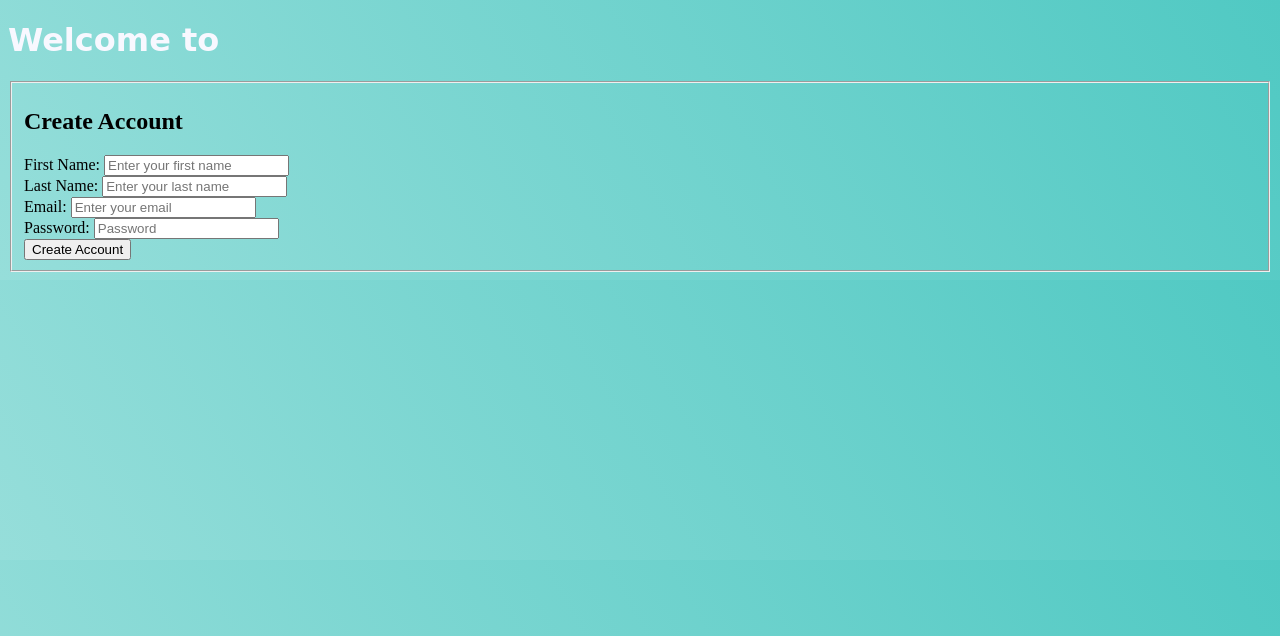
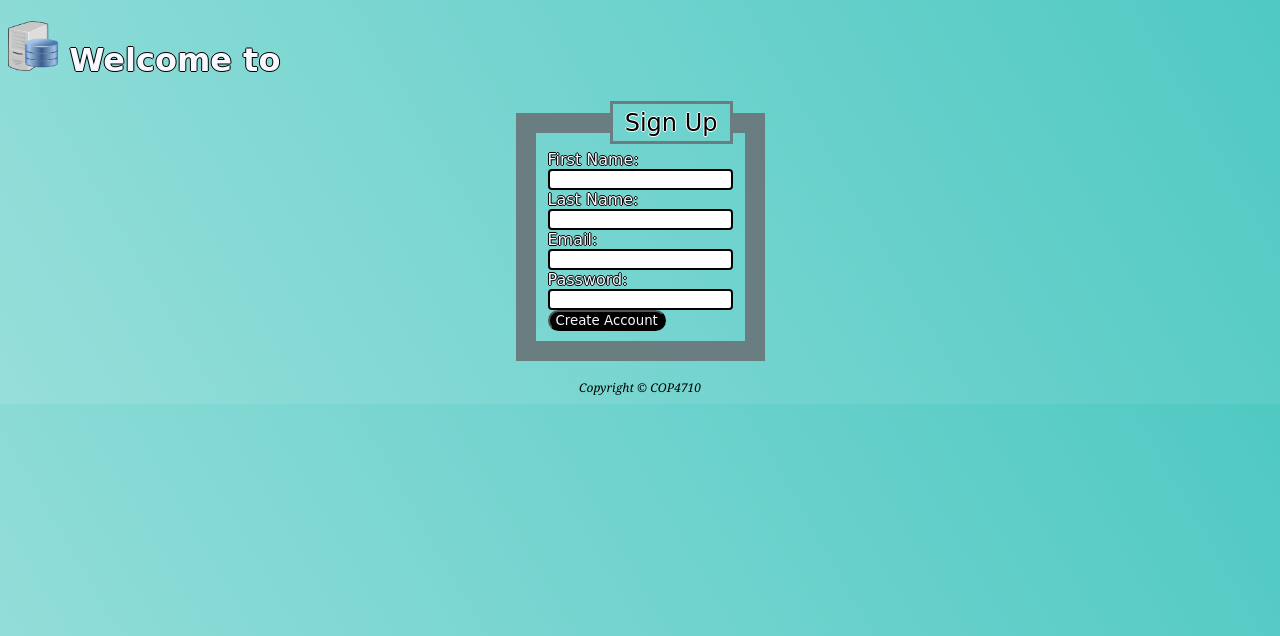
Before and after one commit to bru0407/survey, a PHP site: page /CreateAccount.html in a window 1280 px wide. Shown: the top 636 px of the page. Run offline with PHP 8.4, Linux system fonts and the light colour scheme.

Commit message:
Add files via upload

```diff
--- a/CreateAccount.html
+++ b/CreateAccount.html
@@ -1,29 +1,25 @@
 <!DOCTYPE html>
 <html lang="en">
 <head>
-<meta charset="UTF-8">
-<link rel="stylesheet" href="../CSS/Style.css" type="text/css">
+  <meta http-equiv="content-type" content="text/html; charset=iso-8859-1">
+  <link rel="stylesheet" href="../CSS/Style.css" type="text/css">
   <title>New User</title>
 </head>
+
 <body>
-<h1>Welcome to </h1>
+<h1> <a href="../Images/DB.png"><img src="../Images/DB.png" alt="" width="50" height="50"></a> Welcome to </h1>
+
 <form method="post">
-<fieldset>
-	<h2>Create Account</h2>
-<label>First Name:</label>
-<input type="text" placeholder="Enter your first name"/>
+  <fieldset>
+    <legend>Sign Up</legend>
+    <label>First Name:</label> <input type="text"> <br>
+    <label>Last Name:</label> <input type="text"> <br>
+    <label>Email:</label> <input type="text"> <br>
+    <label>Password:</label> <input type="text"> <br>
+
+    <input type="submit" value="Create Account"> </fieldset>
+</form>
 <br>
-<label>Last Name:</label>
-<input type="text" placeholder="Enter your last name"/>
-<br>
-<label>Email:</label>
-<input type="text" placeholder="Enter your email"/>
-<br>
-<label>Password:</label>
-<input type="text" placeholder="Password"/>
-<br>
-<input type="submit" value="Create Account"/>
-</fieldset>
-</form>
+<footer>Copyright &copy; COP4710<br></footer>
 </body>
 </html>
--- a/Home.html
+++ b/Home.html
@@ -9,7 +9,7 @@
 
 <body>
 <form>
-<h1>Survey</h1>
+<h1> <a href="../Images/DB.png"><img src="../Images/DB.png" alt="" width="50" height="50"></a> Survey</h1>
 <p>Survey Description</p>
 <br>
 <p>Question 1</p>
@@ -25,5 +25,8 @@
 <br>
 <input type="submit" value="Submit"/>
 </form>
+<br>
+<footer>Copyright &copy; COP4710<br>
+</footer>
 </body>
 </html>
--- a/Style.css
+++ b/Style.css
@@ -4,4 +4,63 @@ body{
 h1{
 	color:#F8F8FF;
 	font-family:cursive;
+	text-shadow: -1px 0 black, 0 1px black, 1px 0 black, 0 -1px black;
 }
+input[type=text]{
+	border:2px solid black;
+	border-radius:4px;
+
+}
+input[type=password]{
+	border:2px solid black;
+	border-radius:4px;
+
+}
+input[type=submit]{
+	background-color:black;
+	font-family:cursive;
+	text-shadow: -1px 0 black, 0 1px black, 1px 0 black, 0 -1px black;
+	color:#F8F8FF;
+	border-radius:25px;
+}
+label{
+	font-family:cursive;
+	color:#F8F8FF;
+	text-shadow: -1px 0 black, 0 1px black, 1px 0 black, 0 -1px black;
+}
+h2{
+	font-family:cursive;
+	color:black;
+	text-shadow: -1px 0 white, 0 1px white, 1px 0 white, 0 -1px white;
+}
+button{
+	background-color:black;
+	font-family:cursive;
+	text-shadow: -1px 0 black, 0 1px black, 1px 0 black, 0 -1px black;
+	color:#F8F8FF;
+	border-radius:25px;
+}
+fieldset{
+	border-width:20px;
+	border-style:solid;
+	border-color:#6a7e81;
+	width:100px;
+	margin:auto;
+}
+legend{
+	padding:0.2em 0.5em;
+	border-style:solid;
+	border-color:#6a7e81;
+	font-family:cursive;
+	color:black;
+	text-shadow: -1px 0 white, 0 1px white, 1px 0 white, 0 -1px white;
+	font-size:150%;
+	text-align:right;
+}
+footer{
+	font-size:75%;
+	font-style:italic;
+	font-family:georgia;
+	text-align:center;
+
+}
```
Also changed, not shown: Login.html (+8 -4 lines), DB.png (added).
